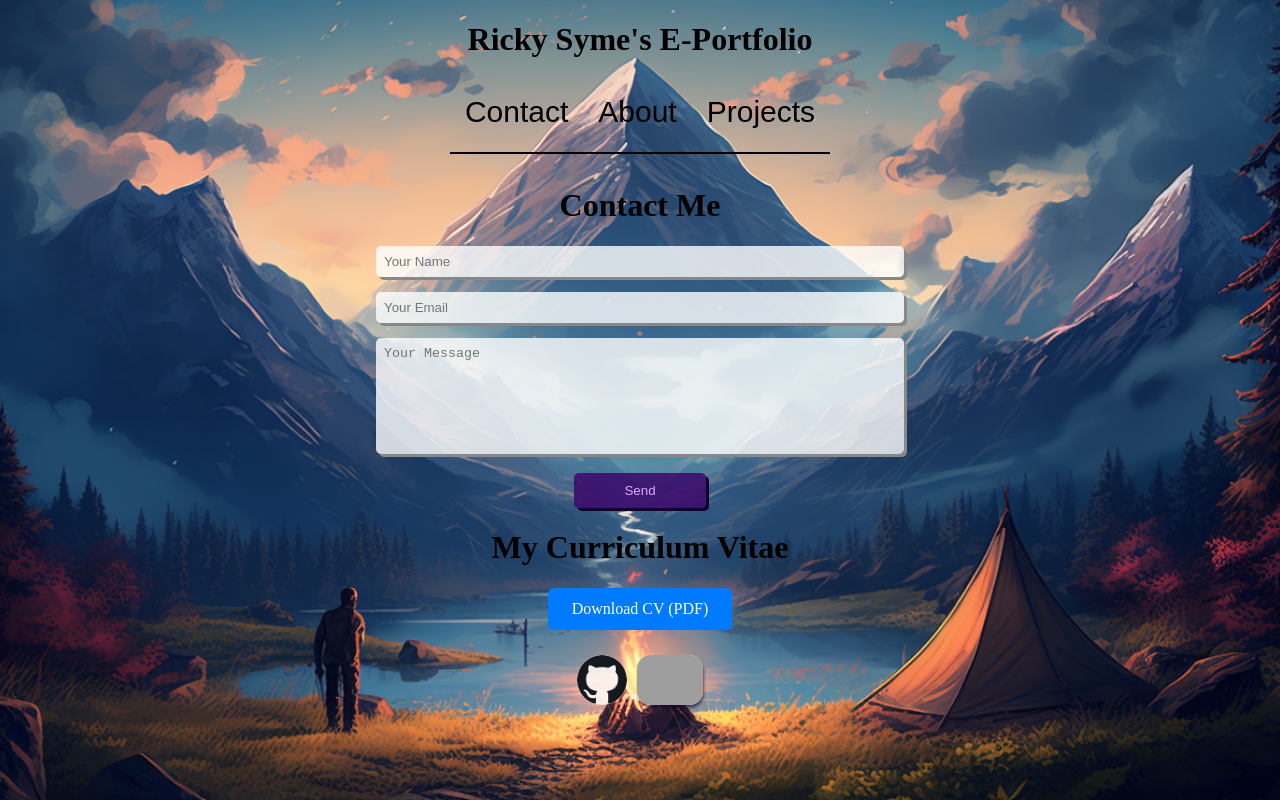
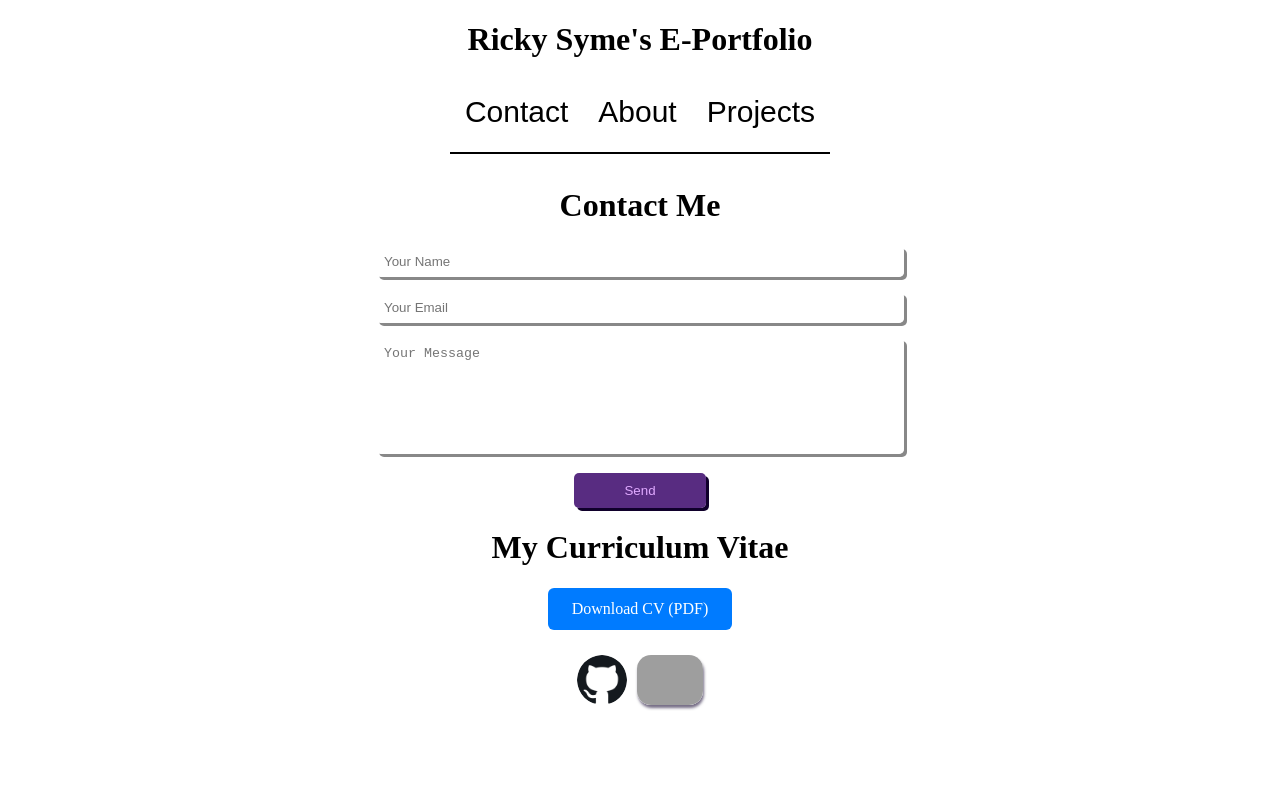
Before and after one commit to Kakapo115/E-portfolioV2, a React (Create React App) app in the folder client/: page / in a window 1280 px wide. Both pictures are taken after a click on the button "Contact". Built offline with nearby package versions, Linux system fonts and the light colour scheme; grey boxes are pictures that could not be loaded.

Commit message:
background change

```diff
--- a/client/src/App.js
+++ b/client/src/App.js
@@ -8,19 +8,6 @@ import { useState } from "react";
 
 function App() {
   const [selectedComponent, setSelectedComponent] = useState("about");
-
-  const getBackgroundImage = () => {
-    switch (selectedComponent) {
-      case "contact":
-        return "url('/midjour_basecamp_topcut.png')"; // Example background for Contact
-      case "about":
-        return "url('/midjour_climbin.png')"; // Example background for About
-      case "projects":
-        return "url('/midjour_topvalley.png')"; // Example background for Projects
-      default:
-        return "url('/Wh46bS2Gw8vUC6iQh2wEd6-1200-80.png')"; // Default background
-    }
-  };
 
   const renderComponent = () => {
     switch (selectedComponent) {
@@ -36,16 +23,7 @@ function App() {
   };
 
   return (
-    <div
-      className="App"
-      style={{
-        backgroundImage: getBackgroundImage(),
-        backgroundSize: "cover",
-        backgroundPosition: "center center",
-        backgroundAttachment: "fixed",
-        transition: "background-image 0.5s ease",
-      }}
-    >
+    <div className="App">
       <Header />
       <div className="navContainer">
         <div className="mainNav">
@@ -55,10 +33,7 @@ function App() {
           >
             Contact
           </button>
-          <button
-            className="nav"
-            onClick={() => setSelectedComponent("about")}
-          >
+          <button className="nav" onClick={() => setSelectedComponent("about")}>
             About
           </button>
           <button
--- a/client/src/components/contact.js
+++ b/client/src/components/contact.js
@@ -79,14 +79,16 @@ class contact extends Component {
             {sending && <p className="sending-message">Sending...</p>}
             {sent && <p className="sent-message">Email sent successfully!</p>}
           </form>
-
-          <div class="cv-container">
-            <h1>My Curriculum Vitae</h1>
-            <a href="assets/RickySyme-CV-SoftwareDev.docx.pdf" download class="download-btn">
-              Download CV (PDF)
-            </a>
-          </div>
-
+        </div>
+        <div class="cv-container">
+          <h1>My Curriculum Vitae</h1>
+          <a
+            href="assets/RickySyme-CV-SoftwareDev.docx.pdf"
+            download
+            class="download-btn"
+          >
+            Download CV (PDF)
+          </a>
         </div>
       </div>
     );
```
